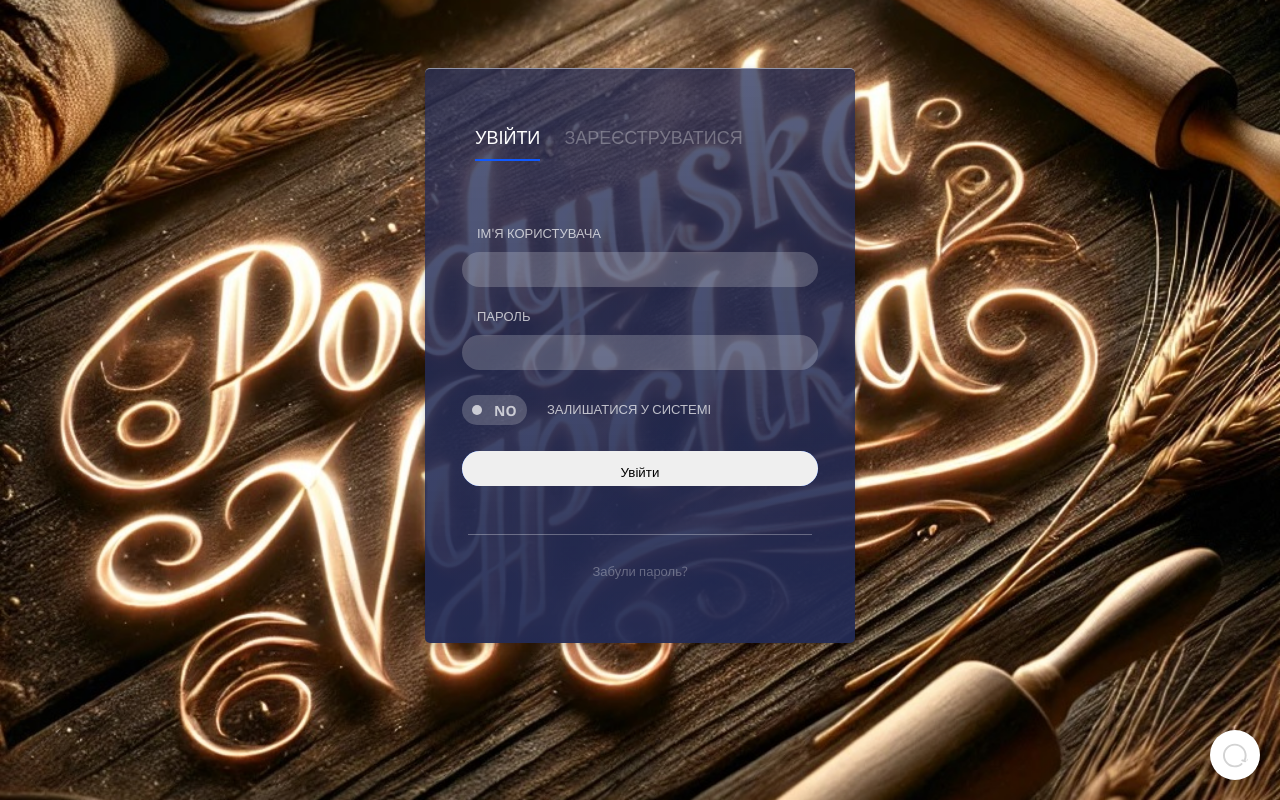
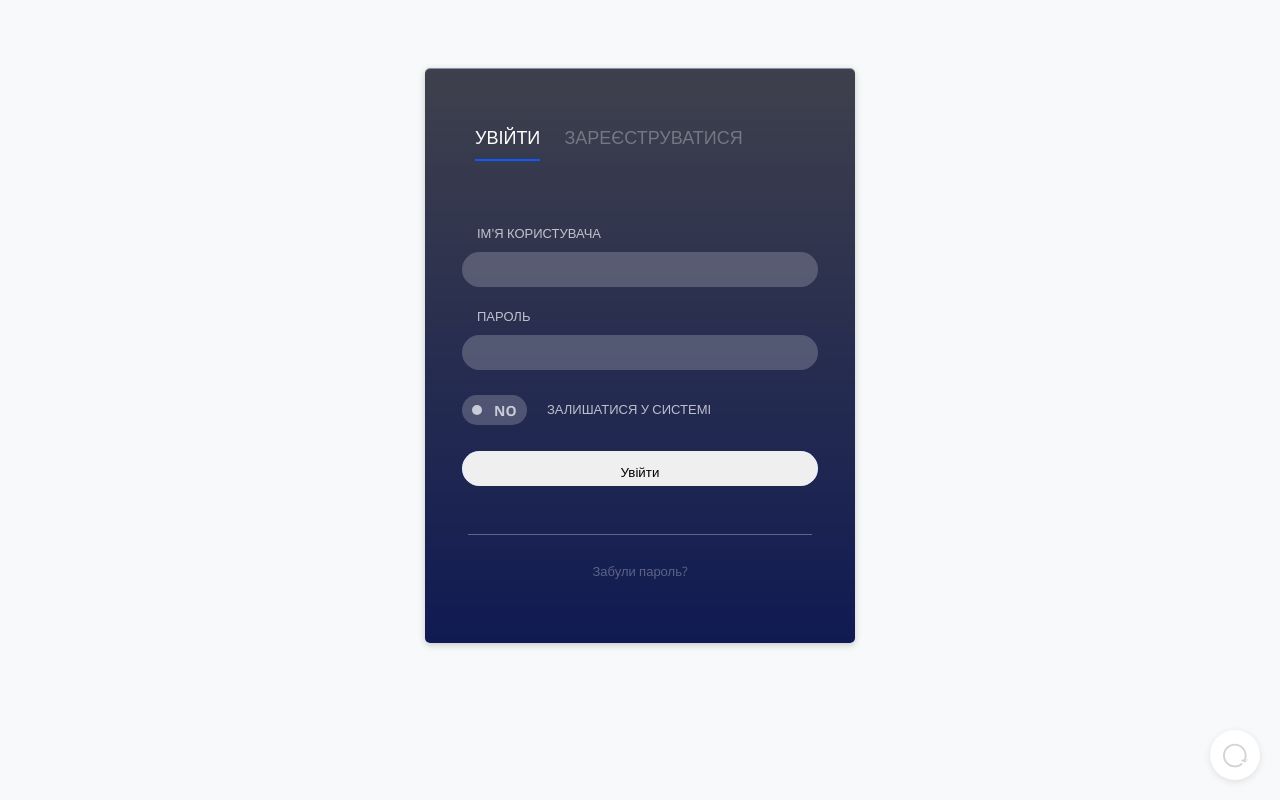
Before and after one commit to dajnoven/myapp, a Flask app: page / in a window 1280 px wide. Run offline with Flask 3, Linux system fonts and the light colour scheme; some libraries are stand-ins or nearby versions.

Commit message:
Fix 12.12.2024

```diff
--- a/app/static/css/index.css
+++ b/app/static/css/index.css
@@ -10,7 +10,6 @@ body {
     background: linear-gradient(
             rgba(246, 247, 249, 0.8),
             rgba(246, 247, 249, 0.8));
-    background-image:  url(../images/background.jpg);
     background-repeat: no-repeat;
     background-position: center center;
     background-attachment: fixed;
@@ -30,12 +29,10 @@ body {
     height: 575px;
     width: 430px;
     background: -webkit-linear-gradient(
-            rgba(35, 43, 85, 0.75),
-            rgba(35, 43, 85, 0.95)),
+            rgba(0 2 18 / 75%), rgb(3 14 73 / 95%)),
     no-repeat center center;
     background: linear-gradient(
-            rgba(35, 43, 85, 0.75),
-            rgba(35, 43, 85, 0.95)),
+            rgba(0 2 18 / 75%), rgb(3 14 73 / 95%)),
     no-repeat center center;
     background-size: cover;
     margin-left: auto;
```
Also changed, not shown: app/static/css/order_form.css (+7 -7 lines).
